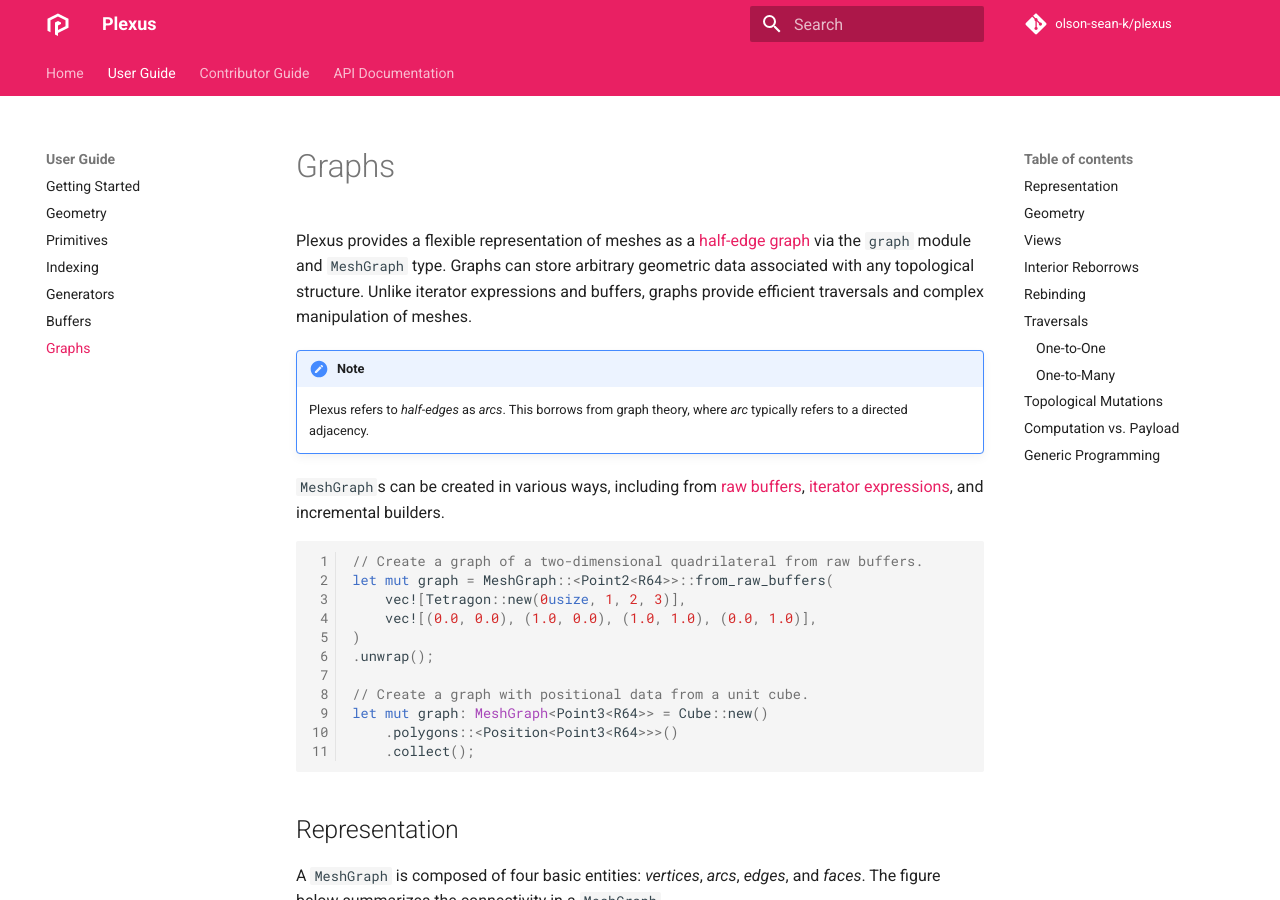
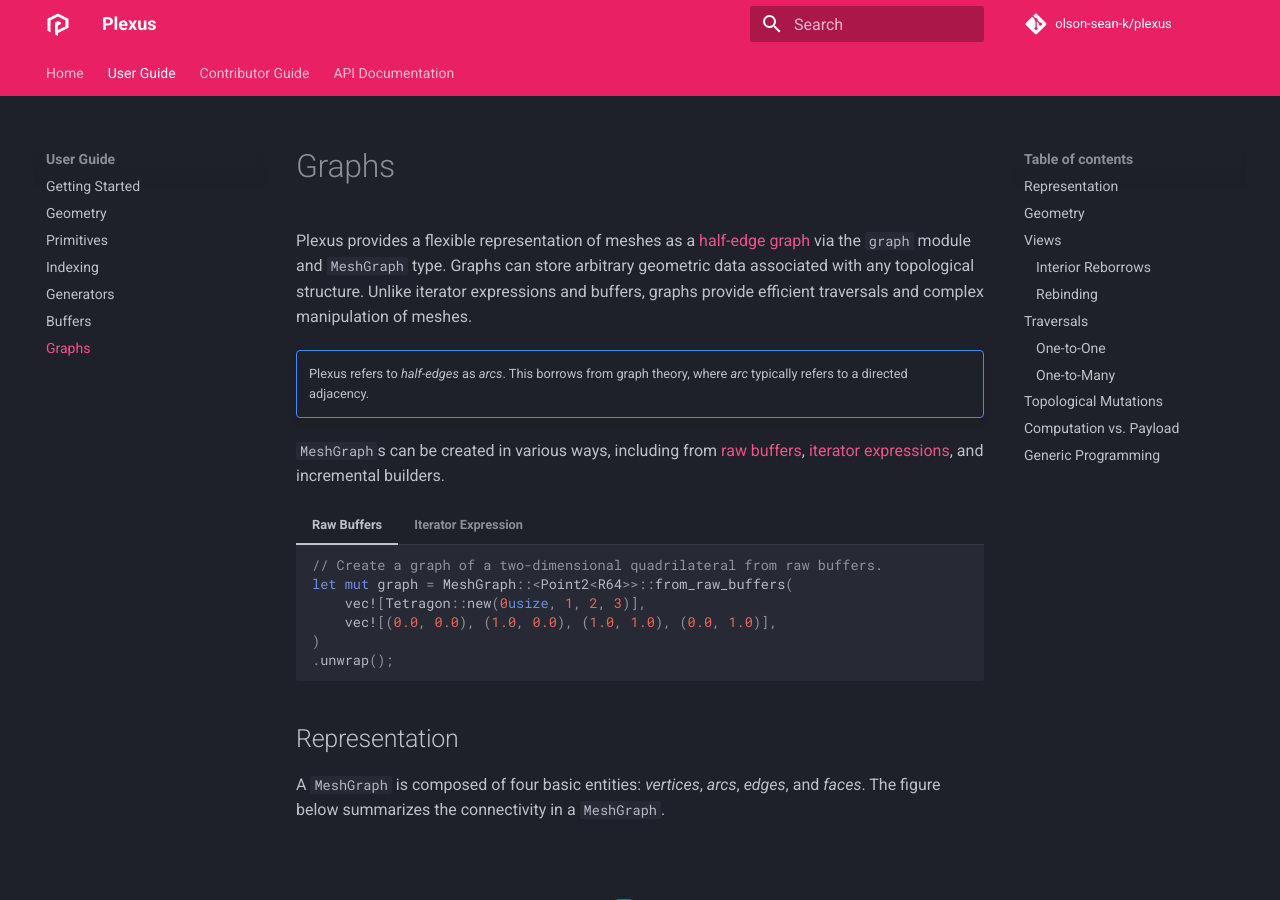
Before and after one commit to olson-sean-k/plexus-web, an MkDocs documentation site: the page built from src/user-guide/graphs.md, in a window 1280 px wide and 900 px high. Built offline with MkDocs 1.6.1 and Material for MkDocs 9.7.7, drawn with Linux system fonts in a browser that asks for light colours; formulas are drawn with MathJax 3; comment, search, counter and statistics services are not loaded; some of the changed text lies outside the part shown.

Commit message:
Use the slate color scheme and restyle.

````diff
--- a/mkdocs.yml
+++ b/mkdocs.yml
@@ -38,6 +38,7 @@
   language: en
   logo: img/plexus-minimal.svg
   palette:
+    scheme: slate
     primary: pink
     accent: light blue
 
@@ -46,6 +47,9 @@
   - codehilite:
       linenums: true
   - pymdownx.arithmatex
+  - pymdownx.details
+  - pymdownx.superfences
+  - pymdownx.tabbed
   - toc:
       permalink: true
 
@@ -53,6 +57,8 @@
   - search:
       lang:
         - en
+  - minify:
+      minify_html: true
 
 extra:
   # TODO: Enable when the site is ready.
--- a/peru.yaml
+++ b/peru.yaml
@@ -4,4 +4,4 @@
 
 git module plexus:
   url: https://github.com/olson-sean-k/plexus.git
-  rev: 931cf87c9ae415659443258389d0b9d56a418b9a
+  rev: 58b2f3e716d4f68c2e5996bcb5049b59bcb373bb
--- a/src/user-guide/graphs.md
+++ b/src/user-guide/graphs.md
@@ -4,7 +4,7 @@
 associated with any topological structure. Unlike iterator expressions and
 buffers, graphs provide efficient traversals and complex manipulation of meshes.
 
-!!! note
+!!! note ""
     Plexus refers to _half-edges_ as _arcs_. This borrows from graph theory,
     where _arc_ typically refers to a directed adjacency.
 
@@ -12,19 +12,22 @@
 buffers](../buffers), [iterator expressions](../generators), and incremental
 builders.
 
-```rust
-// Create a graph of a two-dimensional quadrilateral from raw buffers.
-let mut graph = MeshGraph::<Point2<R64>>::from_raw_buffers(
-    vec![Tetragon::new(0usize, 1, 2, 3)],
-    vec![(0.0, 0.0), (1.0, 0.0), (1.0, 1.0), (0.0, 1.0)],
-)
-.unwrap();
-
-// Create a graph with positional data from a unit cube.
-let mut graph: MeshGraph<Point3<R64>> = Cube::new()
-    .polygons::<Position<Point3<R64>>>()
-    .collect();
-```
+=== "Raw Buffers"
+    ```rust
+    // Create a graph of a two-dimensional quadrilateral from raw buffers.
+    let mut graph = MeshGraph::<Point2<R64>>::from_raw_buffers(
+        vec![Tetragon::new(0usize, 1, 2, 3)],
+        vec![(0.0, 0.0), (1.0, 0.0), (1.0, 1.0), (0.0, 1.0)],
+    )
+    .unwrap();
+    ```
+=== "Iterator Expression"
+    ```rust
+    // Create a graph with positional data from a unit cube.
+    let mut graph: MeshGraph<Point3<R64>> = Cube::new()
+        .polygons::<Position<Point3<R64>>>()
+        .collect();
+    ```
 
 ## Representation
 
@@ -76,7 +79,7 @@
 topologies, such as the faces that share a given vertex or the adjacent faces of
 a given face.
 
-!!! warning
+!!! warning ""
     The `MeshGraph` data structure has some limitations. With few exceptions,
     only [orientable](https://en.wikipedia.org/wiki/orientability) compact
     [manifolds](https://en.wikipedia.org/wiki/surface_(topology)) can be
@@ -111,7 +114,7 @@
 let mut graph = MeshGraph::<Vertex>::new();
 ```
 
-!!! note
+!!! note ""
     Most examples on this page use the `R64` type from the
     [`decorum`](https://crates.io/crates/decorum) crate and the `Point2` and
     `Point3` types from the [`nalgebra`](https://crates.io/crates/nalgebra)
@@ -147,7 +150,7 @@
 mutable views may mutate both the geometry and topology of a graph but are
 exclusive. This example uses a view to traverse a graph:
 
-```rust hl_lines="15 16 17 18 19 20"
+```rust
 type E3 = Point3<R64>;
 
 // Create a graph with positional and normal data from a unit cube.
@@ -178,7 +181,7 @@
 graph and, unlike mutable views, are not exclusive. Iterators over topological
 structures in a graph sometimes emit orphan views.
 
-```rust hl_lines="7 8 9"
+```rust
 // Create a graph with positional data from a UV-sphere.
 let mut graph: MeshGraph<Point3<f64>> = UvSphere::new(8, 8)
     .polygons::<Position<Point3<f64>>>()
@@ -194,7 +197,7 @@
 `FaceView`. Orphan views are represented by orphan view types, such as
 `FaceOrphan`.
 
-## Interior Reborrows
+### Interior Reborrows
 
 Views associate a key with a reference to storage in order to expose an entity.
 Because views maintain these references internally and behave like Rust
@@ -216,13 +219,13 @@
 mutations. Mutable reborrows are performed beneath safe APIs, such as those
 exposing iterators over orphan views that cannot perform topological mutations.
 
-!!! warning
+!!! warning ""
     The `into_ref` conversion is analogous to an immutable reborrow of a mutable
     `&mut` Rust reference. Importantly, the mutable source reference remains
     despite the reborrow and so it is not possible to obtain an additional
     mutable view after using `into_ref` until the originating view is dropped.
 
-## Rebinding
+### Rebinding
 
 Views pair a key with a reference to the underlying storage of a graph. A view
 _binds_ a key to some storage. Given a view, it is possible to _rebind_ the view
@@ -292,7 +295,7 @@
 allow for more fluent sequences of function calls without the need to insert
 repeated `to_ref` calls.
 
-!!! note
+!!! note ""
     It is not possible to perform [topological
     mutations](../graphs/#topological-mutations) using a view obtained via a
     borrowing traversal, because these views are always
@@ -323,7 +326,7 @@
 examines immediately adjacent entities. For example, the face circulator of a
 vertex yields all faces that share that vertex, in order.
 
-!!! note
+!!! note ""
     Circlators only expose **immediately** adjacent entities and do not traverse
     the entire graph. Use search traversals to examine all entities in a
     topologically connected group.
@@ -360,7 +363,7 @@
 }
 ```
 
-!!! warning
+!!! warning ""
     It is possible for vertices and faces to be _disjoint_, meaning that they do
     not share a path with all other vertices or faces. Therefore, these
     traversals are only exhaustive with respect to the topologically connected
@@ -389,7 +392,7 @@
 use an immutable circulator to collect the keys of the target topology and then
 lookup each mutable view using those keys.
 
-```rust hl_lines="7 8 9 10"
+```rust
 // Create a graph with positional data from a unit cube.
 let mut graph: MeshGraph<Point3<R64>> = Cube::new()
     .polygons::<Position<Point3<R64>>>()
@@ -407,7 +410,7 @@
 }
 ```
 
-!!! note
+!!! note ""
     Mutations may be _dependent_ and invalidate keys. Some mutations may not be
     able to operate on the given set of keys as trivially as seen in the example
     above. Poking a face is an independent mutation and does not affect other
@@ -433,7 +436,7 @@
 This can be useful when performing topological mutations, as it allows for any
 number of traversals immediately after the mutation is performed.
 
-```rust hl_lines="2"
+```rust
 // Split an arc and use `into_ref` to get an immutable view.
 let vertex = arc.split_at_midpoint().into_ref();
 
@@ -448,7 +451,7 @@
 
 Graphs also provide topological mutations that may operate over an entire graph.
 
-```rust hl_lines="10"
+```rust
 type E3 = Point3<R64>;
 
 let cube = Cube::new();
@@ -497,7 +500,7 @@
 topological functions, which can always be used (even if the geometry is
 non-spatial).
 
-```rust hl_lines="16"
+```rust
 pub enum Weight {}
 
 impl GraphGeometry for Weight {
@@ -579,7 +582,7 @@
 geometric operations, such as computing edge midpoints. This example subdivides
 a face in a mesh by splitting arcs at their midpoints:
 
-```rust hl_lines="3 4"
+```rust
 pub fn circumscribe<G>(face: FaceView<&mut MeshGraph<G>>) -> FaceView<&mut MeshGraph<G>>
 where
     G: EdgeMidpoint + GraphGeometry,
@@ -612,7 +615,7 @@
 The following example expresses type bounds for a function that computes the
 area of faces in two-dimensional graphs:
 
-```rust hl_lines="4 5"
+```rust
 pub fn area<G>(face: FaceView<&MeshGraph<G>>) -> Scalar<VertexPosition<G>>
 where
     G: GraphGeometry,
````
Also changed, not shown: src/index.md (+1 -1 lines), src/user-guide/geometry.md (+1 -1 lines), src/user-guide/getting-started.md (+2 -2 lines).
